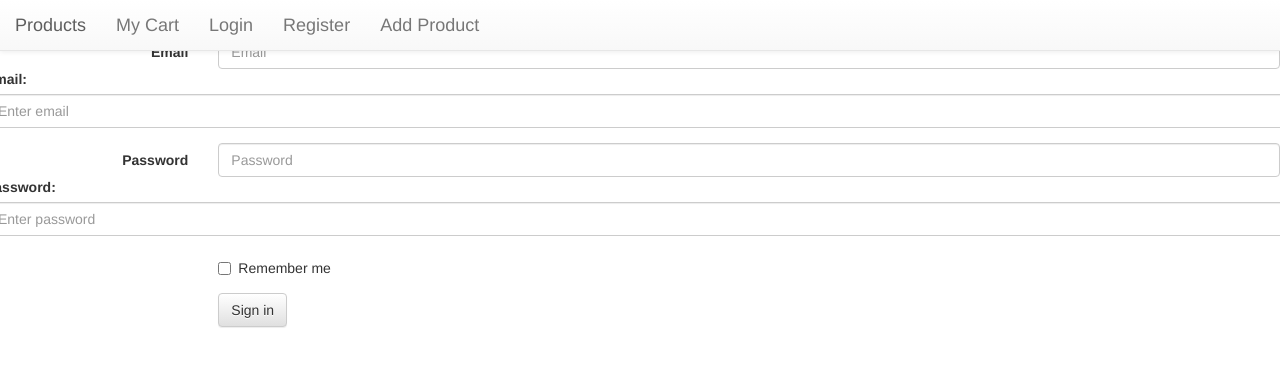
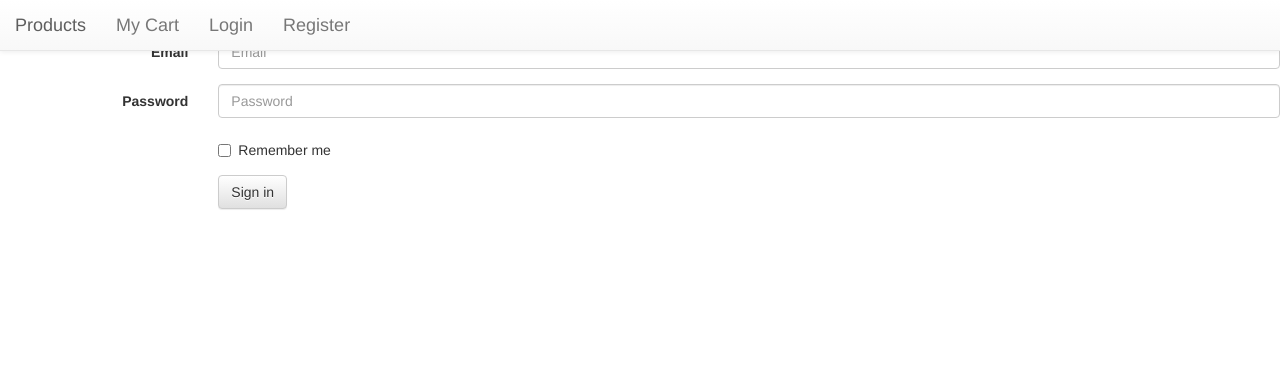
Before and after one commit to snadad/mean_online_store, a website: page client/index.html at #!/login in a window 1280 px wide. Drawn offline with nearby package versions, Linux system fonts and the light colour scheme; files whose address does not match are found by name.

Commit message:
fixed doubles in forms

```diff
--- a/client/index.html
+++ b/client/index.html
@@ -52,7 +52,7 @@
         <a class="nav-link navbar-brand" href="#">My Cart</a>
         <a class="nav-link navbar-brand" href="#!/login">Login</a>
         <a class="nav-link navbar-brand" href="#!/register">Register</a>
-        <a class="nav-link navbar-brand" href="#!/addproduct">Add Product</a>
+        <!-- <a class="nav-link navbar-brand" href="#!/addproduct">Add Product</a> -->
     </nav>
 
     <div ng-view = "">
--- a/client/partials/login.html
+++ b/client/partials/login.html
@@ -1,24 +1,19 @@
 
 
   <h5>Please login to continue shopping </h5>
-
-<form ng-submit="login()" class="form-horizontal">
+  <form ng-submit="login()" class="form-horizontal">
   <div class="form-group">
     <label for="inputEmail3" class="col-sm-2 control-label">Email</label>
     <div class="col-sm-10">
-      <input type="email" ng-model="user.email" class="form-control" id="inputEmail3" placeholder="Email">
+      <input type="email" class="form-control" ng-model="user.email" id="inputEmail3" placeholder="Email">
     </div>
-    <label for="email">Email:</label>
-    <input type="text" ng-model="user.email" class="form-control" placeholder="Enter email">
   </div>
   <div class="form-group">
     <label for="inputPassword3" class="col-sm-2 control-label">Password</label>
     <div class="col-sm-10">
-      <input type="password" ng-model="user.password" class="form-control" id="inputPassword3" placeholder="Password">
+      <input type="password" class="form-control" ng-model="user.password" id="inputPassword3" placeholder="Password">
     </div>
-    <label for="password">Password:</label>
-    <input type="text" ng-model="user.password" class="form-control" placeholder="Enter password">
-    </div>
+  </div>
   <div class="form-group">
     <div class="col-sm-offset-2 col-sm-10">
       <div class="checkbox">
```
Also changed, not shown: client/partials/register.html (+0 -26 lines).
